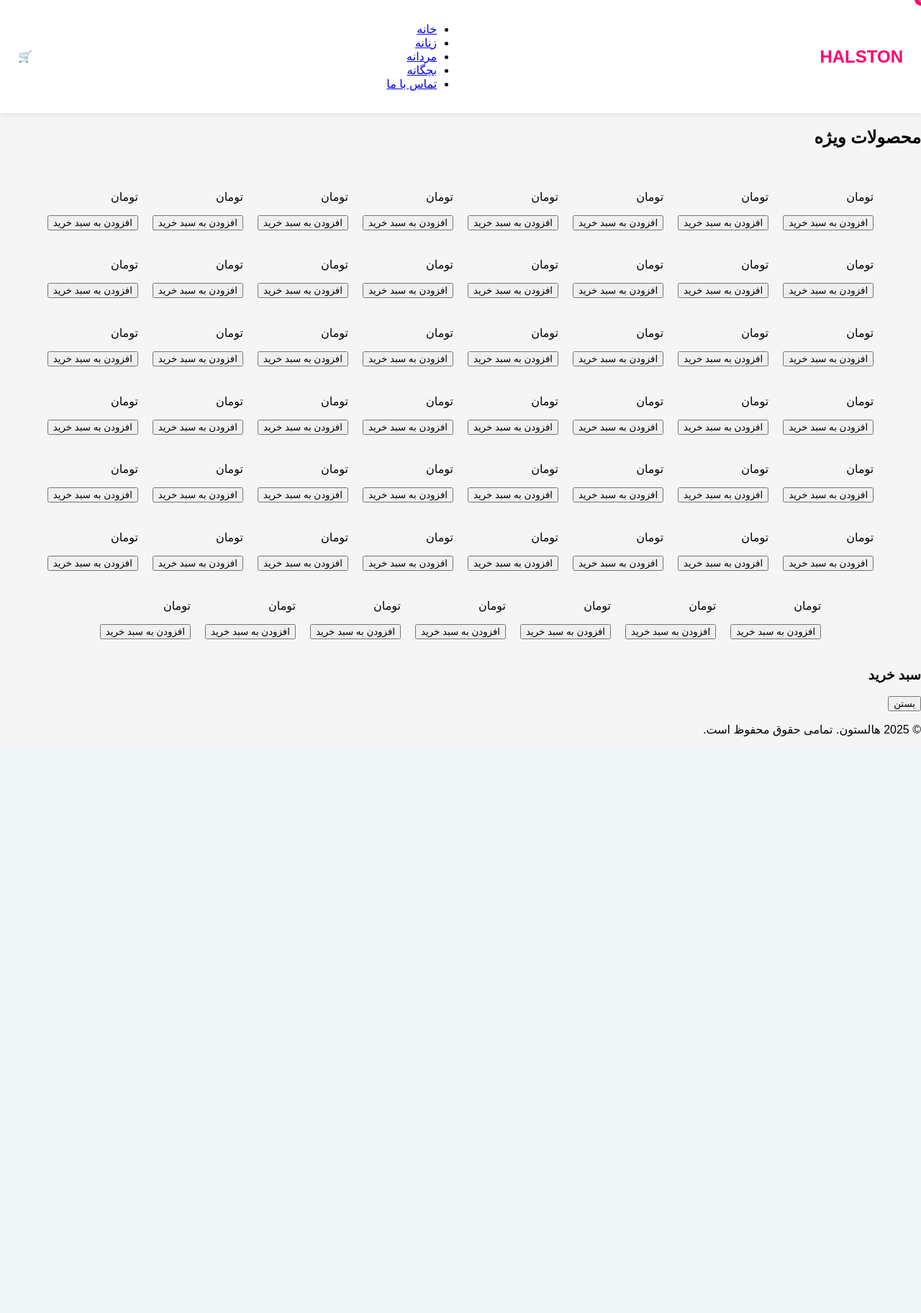
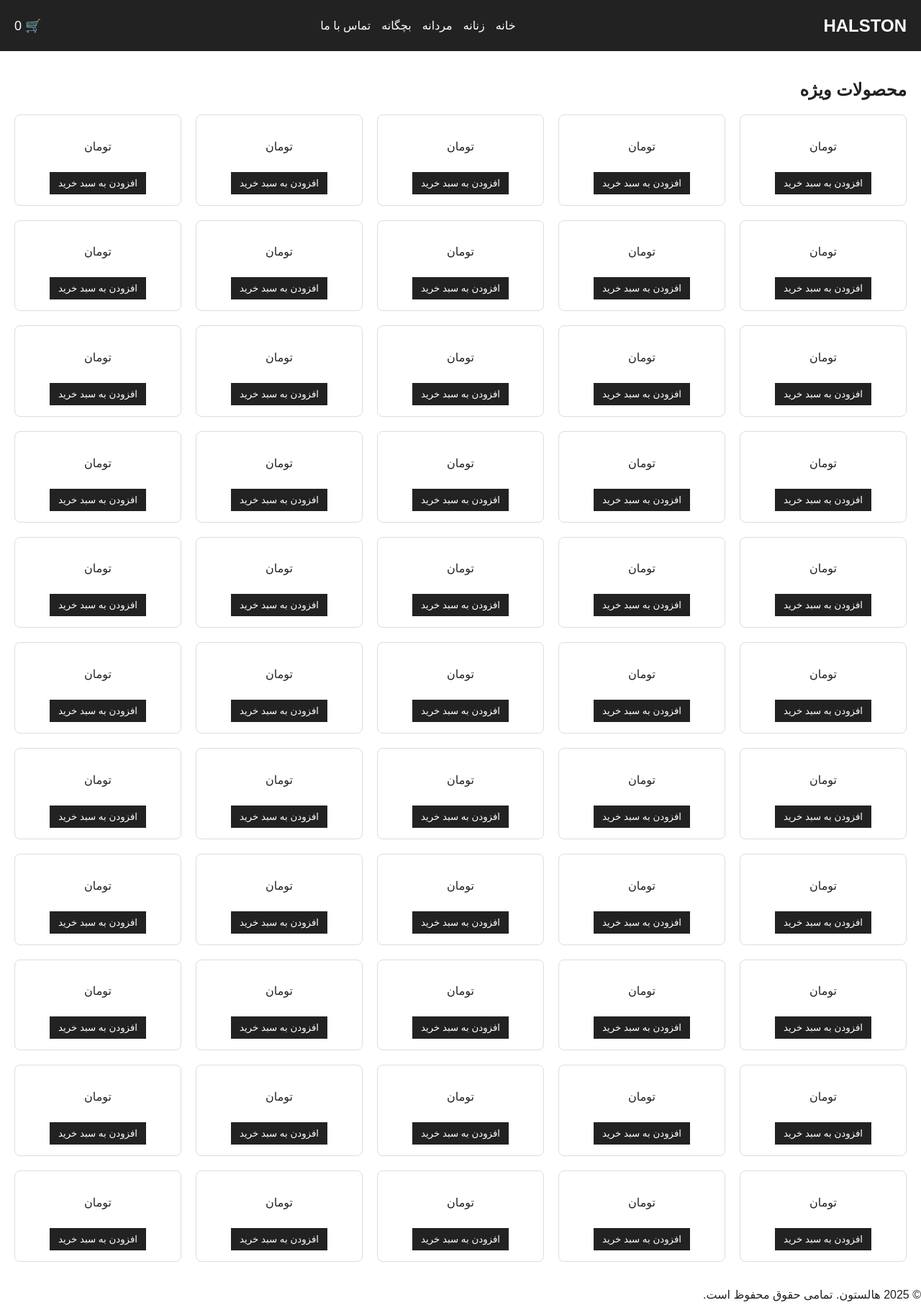
Before and after one commit to artintaleei90/Site, a Flask app: page / in a window 1280 px wide. Shown: the whole page at 72% size. Before the commit the page ends 1023 px from the top, so only its background shows below. Run offline with Flask 3, Linux system fonts and the light colour scheme.

Commit message:
Update style.css

```diff
--- a/static/style.css
+++ b/static/style.css
@@ -1,118 +1,88 @@
 body {
-    font-family: "Vazirmatn", sans-serif;
+    font-family: Vazirmatn, sans-serif;
     margin: 0;
     padding: 0;
-    background-color: #f5f5f5;
+    background: #fff;
+    color: #222;
 }
 
 header {
     display: flex;
     justify-content: space-between;
     align-items: center;
-    background-color: #fff;
-    padding: 15px 25px;
-    box-shadow: 0 0 10px rgba(0,0,0,0.1);
+    background: #222;
+    color: white;
+    padding: 10px 20px;
 }
 
-.logo {
+header .logo {
+    font-weight: bold;
     font-size: 24px;
-    font-weight: bold;
-    color: #ff006e;
 }
 
-.cart-container {
-    position: relative;
-    cursor: pointer;
+header nav ul {
+    list-style: none;
+    display: flex;
+    gap: 15px;
 }
 
-#cart-icon {
-    width: 30px;
+header nav ul li a {
+    color: white;
+    text-decoration: none;
 }
 
-#cart-count {
-    position: absolute;
-    top: -10px;
-    right: -10px;
-    background: #ff006e;
-    color: white;
-    padding: 2px 6px;
-    border-radius: 50%;
-    font-size: 12px;
+.cart {
+    cursor: pointer;
+    font-size: 18px;
 }
 
-/* لیست محصولات */
+.products {
+    padding: 20px;
+}
+
 .product-list {
     display: flex;
     gap: 20px;
-    padding: 20px;
-    justify-content: center;
     flex-wrap: wrap;
 }
 
-.product {
-    background-color: #fff;
+.product-item {
     padding: 15px;
+    border: 1px solid #ddd;
+    width: 200px;
+    text-align: center;
     border-radius: 8px;
-    box-shadow: 0 2px 10px rgba(0,0,0,0.1);
-    text-align: center;
-    width: 220px;
-    cursor: pointer;
-    transition: transform 0.2s ease-in-out;
+    transition: 0.3s;
 }
 
-.product:hover {
-    transform: scale(1.05);
+.product-item:hover {
+    border-color: #000;
 }
 
-.product img {
-    width: 100%;
-    border-radius: 6px;
+.product-item button {
+    padding: 8px 12px;
+    background: #222;
+    color: white;
+    border: none;
+    cursor: pointer;
+    margin-top: 10px;
 }
 
-.price {
-    color: #333;
-    font-size: 16px;
-    margin: 10px 0;
+.product-item button:hover {
+    background: #444;
 }
 
-.add-to-cart {
-    padding: 8px 14px;
-    border: none;
-    background-color: #ff006e;
-    color: white;
-    border-radius: 6px;
-    cursor: pointer;
+/* مینی کارت */
+.cart-popup {
+    display: none;
+    position: fixed;
+    top: 80px;
+    left: 20px;
+    background: white;
+    border: 1px solid #ddd;
+    padding: 15px;
+    width: 250px;
+    box-shadow: 0 4px 8px rgba(0,0,0,0.2);
+    border-radius: 8px;
+    z-index: 999;
 }
-
-.add-to-cart:hover {
-    background-color: #e60062;
-}
-
-/* مینی سبد خرید */
-.mini-cart {
-    position: fixed;
-    top: 70px;
-    left: 20px;
-    width: 250px;
-    background: #fff;
-    box-shadow: 0 2px 10px rgba(0,0,0,0.2);
-    padding: 10px;
-    border-radius: 6px;
-    z-index: 100;
-}
-
-.mini-cart.hidden {
-    display: none;
-}
-
-.mini-cart-item {
-    display: flex;
-    align-items: center;
-    margin-bottom: 10px;
-}
-
-.mini-cart-item img {
-    width: 40px;
-    margin-left: 10px;
-    border-radius: 4px;
-}
```
